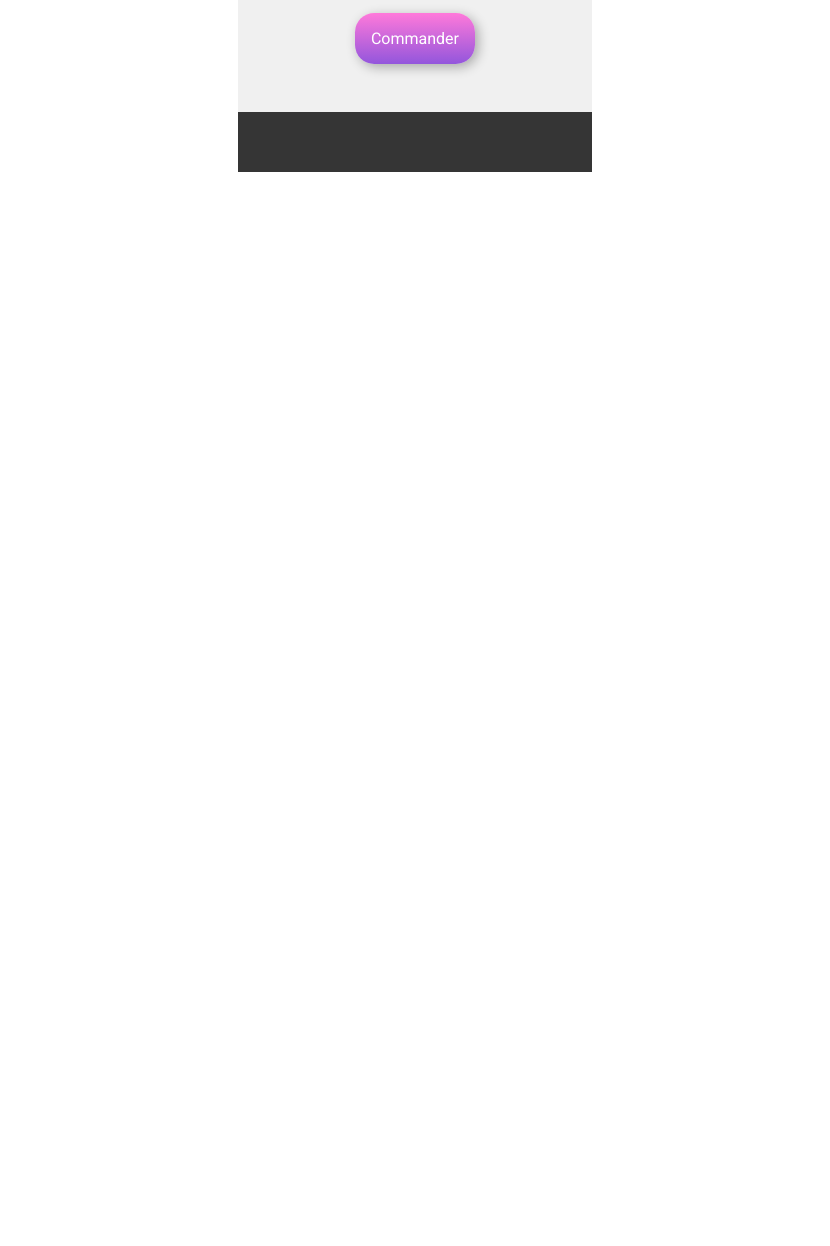
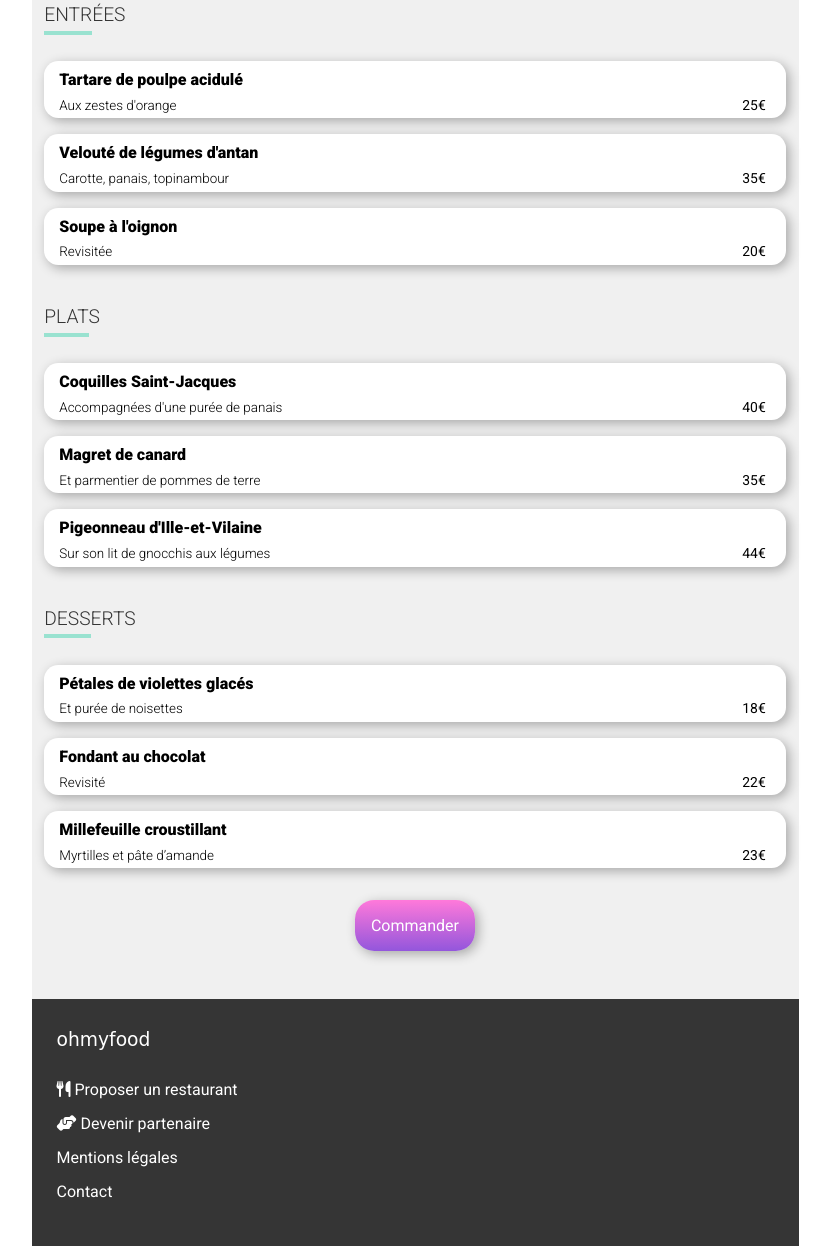
Before and after one commit to Senooy/P3-ReactJS, a website: page menu--a-la-francaise.html in a window 1280 px wide. Shown: the part 619-1865 px from the top of the page, without its empty margins (225-1055 px from the left). Before the commit the page ends 800 px from the top, so only its background shows below. Drawn offline with Linux system fonts and the light colour scheme; a web font is replaced by a local one.

Commit message:
nouvelles cartes

```diff
--- a/menu--a-la-francaise.html
+++ b/menu--a-la-francaise.html
@@ -22,7 +22,7 @@
         </header>
         <main>
             <div class="bg-menu">
-                <img src="" alt="Photo d'un plat du restaurant À la française">
+                <img src="public/img/restaurants/a-la-francaise.jpg" alt="Photo d'un plat du restaurant À la française">
             </div>
             <section class="menu">
                 <div class="menu__head">
@@ -79,19 +79,109 @@
                     <h2>
                         <spam class="underline">Plat</spam>s
                     </h2>
+
+                    <article class="menu__plat__card">
+                        <div class="card-desc">
+                            <div class="card-desc__txt">
+                                <h3 class="card-desc__txt__title">Coquilles Saint-Jacques</h3>
+                                <p>Accompagnées d'une purée de panais</p>
+                            </div>
+                            <p class="card-desc__price">40€</p>
+                        </div>
+                        <div class="menu__plat__card__check">
+                            <!-- check -->
+                        </div>
+                    </article>
+
+                    <article class="menu__plat__card">
+                        <div class="card-desc">
+                            <div class="card-desc__txt">
+                                <h3 class="card-desc__txt__title">Magret de canard</h3>
+                                <p>Et parmentier de pommes de terre</p>
+                            </div>
+                            <p class="card-desc__price">35€</p>
+                        </div>
+                        <div class="menu__plat__card__check">
+                            <!-- check -->
+                        </div>
+                    </article>
+
+                    <article class="menu__plat__card">
+                        <div class="card-desc">
+                            <div class="card-desc__txt">
+                                <h3 class="card-desc__txt__title">Pigeonneau d'Ille-et-Vilaine</h3>
+                                <p>Sur son lit de gnocchis aux légumes</p>
+                            </div>
+                            <p class="card-desc__price">44€</p>
+                        </div>
+                        <div class="menu__plat__card__check">
+                            <!-- check -->
+                        </div>
+                    </article>
                 </div>
 
                 <div class="menu__plat">
                     <h2>
                         <spam class="underline">Dess</spam>erts
                     </h2>
+
+                    <article class="menu__plat__card">
+                        <div class="card-desc">
+                            <div class="card-desc__txt">
+                                <h3 class="card-desc__txt__title">Pétales de violettes glacés</h3>
+                                <p>Et purée de noisettes</p>
+                            </div>
+                            <p class="card-desc__price">18€</p>
+                        </div>
+                        <div class="menu__plat__card__check">
+                            <!-- check -->
+                        </div>
+                    </article>
+
+                    <article class="menu__plat__card">
+                        <div class="card-desc">
+                            <div class="card-desc__txt">
+                                <h3 class="card-desc__txt__title">Fondant au chocolat</h3>
+                                <p>Revisité</p>
+                            </div>
+                            <p class="card-desc__price">22€</p>
+                        </div>
+                        <div class="menu__plat__card__check">
+                            <!-- check -->
+                        </div>
+                    </article>
+
+                    <article class="menu__plat__card">
+                        <div class="card-desc">
+                            <div class="card-desc__txt">
+                                <h3 class="card-desc__txt__title">Millefeuille croustillant</h3>
+                                <p>Myrtilles et pâte d’amande</p>
+                            </div>
+                            <p class="card-desc__price">23€</p>
+                        </div>
+                        <div class="menu__plat__card__check">
+                            <!-- check -->
+                        </div>
+                    </article>
                 </div>
 
                 <div class="btn">Commander</div>
             </section>
         </main>
-
         <footer>
+            <h3>ohmyfood</h3>
+            <ul>
+                <li>
+                    <i class="fa-solid fa-utensils"></i>
+                    Proposer un restaurant
+                </li>
+                <li>
+                    <i class="fa-solid fa-handshake-angle"></i>
+                    Devenir partenaire
+                </li>
+                <li>Mentions légales</li>
+                <li>Contact</li>
+            </ul>
         </footer>
     </div>
 </body>
--- /dev/null
+++ b/sass/components/_bg-menu.scss
@@ -0,0 +1,6 @@
+.bg-menu {
+    img {
+        width: 100%;
+        object-fit: cover;
+    }
+}
--- a/sass/components/_cards-desc.scss
+++ b/sass/components/_cards-desc.scss
@@ -10,14 +10,29 @@
         line-height: 1.6em;
 
         &__title {
+            font-weight: 900;
+
+            +p {
+                font-weight: 300;
+            }
+        }
+
+        //restaurant card
+        h5 {
             font-size: 1.2em;
-
-            font-weight: 900;
 
             +p {
                 font-size: 1.07em;
 
-                font-weight: 300;
+            }
+        }
+
+        //menu card
+        h3 {
+            font-size: 1em;
+
+            +p {
+                font-size: 0.84em;
             }
         }
     }
--- a/sass/main.scss
+++ b/sass/main.scss
@@ -8,6 +8,7 @@
 
 @import "./components/buttons";
 @import "./components/cards-desc";
+@import "./components/bg-menu";
 
 
 @import "./layout/container";
--- a/sass/pages/_menu.scss
+++ b/sass/pages/_menu.scss
@@ -2,6 +2,9 @@
     background-color: $color-bg;
     border-radius: 2.5em 2.5em 0 0;
     padding: 0 0.8em 2em;
+    position: relative;
+    top: $position-menu;
+    margin-bottom: $position-menu;
 
     &__head {
         padding: 1.5em 1em 0 0;
@@ -31,6 +34,11 @@
             font-size: 1.2em;
             text-transform: uppercase;
             padding: 0 0 1em;
+
+            .underline {
+                padding-bottom: 0.25em;
+                border-bottom: 0.23em solid $color-tertiary;
+            }
         }
 
         &__card {
--- a/sass/pages/_resto.scss
+++ b/sass/pages/_resto.scss
@@ -26,5 +26,17 @@
             width: 100%;
             object-fit: cover;
         }
+
+        &__encart-new {
+            display: inline-block;
+            background-color: $color-tertiary;
+            border-radius: 0.2em;
+            color: darken($color: $color-tertiary, $amount: 30);
+            font-weight: 500;
+            padding: 0.5em 0.8em;
+            position: relative;
+            bottom: 15.3em;
+            left: 12em;
+        }
     }
 }
--- a/sass/utils/_variables.scss
+++ b/sass/utils/_variables.scss
@@ -16,3 +16,10 @@ $shadow-header: 0 $height-rect;
 
 //regle__etape
 $etp-border-radius : 1.1em;
+
+
+/*
+    MENU
+*/
+//valeur superposition menu sur bg-menu
+$position-menu: -3em;
```
Also changed, not shown: index.html (+4 -2 lines), public/css/style.css, 1 other file.
